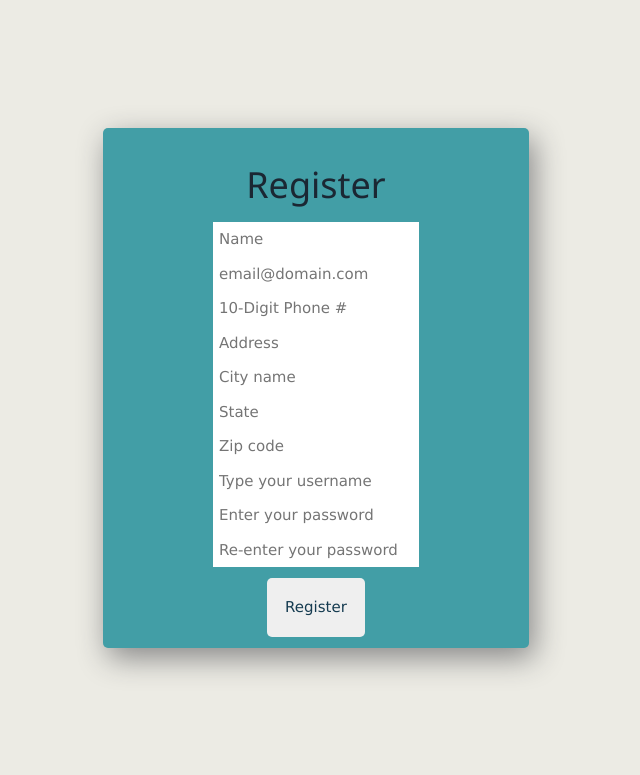
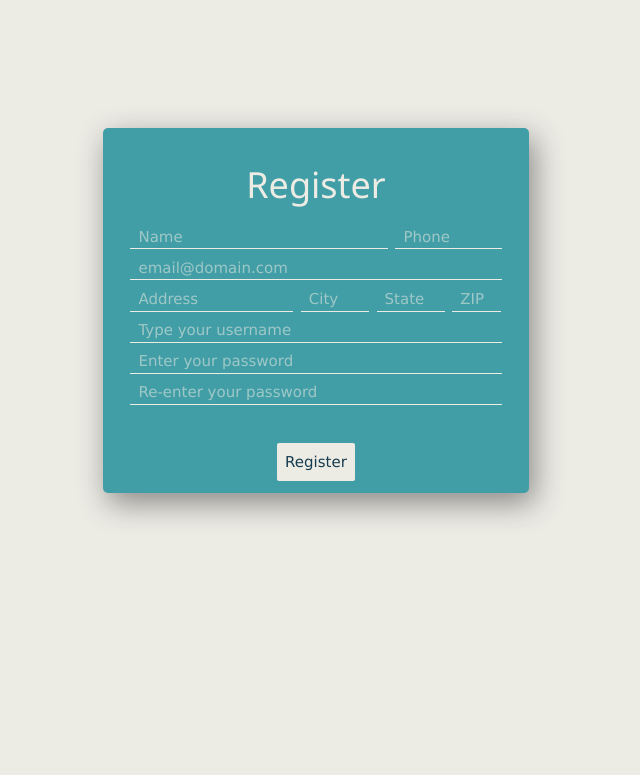
Before and after one commit to wreardan/healthie, a Flask app: page /register in a window 1280 px wide. Shown: the top 775 px of the page, without its empty margins (324-964 px from the left). Run offline with Flask 2, Linux system fonts and the light colour scheme.

Commit message:
Nearly completed register form for front-end

```diff
--- a/static/styles.css
+++ b/static/styles.css
@@ -125,6 +125,7 @@ h1 {
   --brown: #CC998D;
   --cyan: #16F4D0;
   --green-blue: #429EA6;
+  --gray: #8f9fba;
   background-color: var(--sand);
 }
 
@@ -132,7 +133,11 @@ h1 {
 input {
   padding: 6px;
   display: inline-block;
-  border:none;
+  border-top:none;
+  border-right:none;
+  border-left:none;
+  border-bottom:1px solid var(--sand);
+  background-color:transparent;
 }
 
 .FieldLabel {
@@ -151,7 +156,12 @@ Register file CSS
   border-radius: 5px;
   text-align: center;
   margin: 10% auto;
-  box-shadow: 5px 10px 30px #888888 ;
+  box-shadow: 5px 10px 30px #888888;
+  color: var(--sand);
+}
+
+input::placeholder {
+  color: var(--sand);
 }
 
 .LoginForm {
@@ -162,44 +172,63 @@ Register file CSS
   margin-bottom: 10px;
 }
 
-/* input[name=name] {
-  width: 50%;
+input[name=name] {
+  width: 68%;
+  margin: 1%;
+}
+
+input[name=phone] {
+  width: 28%;
+  margin: 1%;
 }
 
 input[name=email] {
-  width: 25%;
+  width: 98%;
+  margin: 1%;
 }
 
-input[name=phone] {
-  width: 20%;
+input[name=address]{
+  width:43%;
+  margin: 1%;
 }
 
-input[name=address] {
-  width: 50%;
+input[name=city]{
+  width:18%;
+  margin: 1%;
 }
 
-input[name=city] {
-  width: 25%;
+input[name=state]{
+  width:18%;
+  margin: 1%;
 }
 
-input[name=zipcode] {
-  width: 10%;
+input[name=zipcode]{
+  width:13%;
+  margin: 1%;
 }
 
-input[name=state] {
-  width: 10%;
-} */
+input[name=username] {
+  width: 98%;
+  margin: 1%;
+}
 
+input[name=password] {
+  width: 98%;
+  margin: 1%;
+}
 
+input[name=password2] {
+  width: 98%;
+  margin: 1%;
+}
 
 
 input[name=register] {
-  background-color: none;
+  background-color: var(--sand);
   color:var(--navy-blue);
   border:var(--navy-blue);
-  border-radius: 5px;
   margin: 3%;
-  padding: 5%;
+  padding: 2%;
   font: inherit;
   cursor: pointer;
   outline: inherit;
--- a/templates/register.html
+++ b/templates/register.html
@@ -3,36 +3,38 @@
 <div class="w3-container w3-third"></div>
 	<div id="AuthBox" class="w3-container w3-third">
 		<h1>Register</h1>
-		<form class="LoginForm w3-container w3-row" method="post">
+		<form class="LoginForm" method="post">
+			<div class="w3-row-padding">
+				<!-- <div class="FieldLabel">Name</div> -->
+					<input class="w3-col" type="text" name="name" placeholder="Name" />
+				<!-- <div class="FieldLabel">Phone</div> -->
+					<input class="w3-col" type="tel" placeholder="Phone" name="phone" />
+			</div>
+			<div class="w3-row-padding">
+			<!-- <div class="FieldLabel">Email</div> -->
+				<input class="w3-col" type="email" placeholder="email@domain.com" name="email" />
+			</div>
 			<!-- <div class="subsection1"> -->
-				<!-- <div class="FieldLabel">Name</div> -->
-				<input class="w3-" type="text" name="name" placeholder="Name" />
-				<!-- <div class="FieldLabel">Email</div> -->
-				<input type="email" placeholder="email@domain.com" name="email" />
-				<!-- <div class="FieldLabel">Phone</div> -->
-				<input type="tel" placeholder="10-Digit Phone #" name="phone" />
-			<!-- </div> -->
-			<!-- <div class="subsection1"> -->
+			<div class="w3-row-padding">
 				<!-- <div class="FieldLabel">Address</div> -->
-				<input type="text" placeholder="Address" name="address" />
+				<input class="w3-col" type="text" placeholder="Address" name="address" />
 				<!-- <div class="FieldLabel">City</div> -->
-				<input type="text" placeholder="City name" name="city" />
+				<input class="w3-col" type="text" placeholder="City" name="city" />
 				<!-- <div class="FieldLabel">State</div> -->
-				<input type="text" placeholder="State" name="state" />
+				<input class="w3-col" type="text" placeholder="State" name="state" />
 				<!-- <div class="FieldLabel">Zipcode</div> -->
-				<input type="text" placeholder="Zip code" name="zipcode" />
-			<!-- </div> -->
-			<!-- <div class="subsection1"> -->
+				<input class="w3-col" type="text" placeholder="ZIP" name="zipcode" />
+			</div>
+			<div class="w3-row-padding">
 				<!-- <div class="FieldLabel">Username</div> -->
-				<input type="text" placeholder="Type your username" name="username" />
+				<input class="w3-col" type="text" placeholder="Type your username" name="username" />
 				<!-- <div class="FieldLabel">Password</div> -->
-				<input type="password" placeholder="Enter your password" name="password" />
+				<input class="w3-col" type="password" placeholder="Enter your password" name="password" />
 				<!-- <div class="FieldLabel">Verify Password</div> -->
-				<input type="password" placeholder="Re-enter your password" name="password2" />
-			<!-- </div> -->
+				<input class="w3-col" type="password" placeholder="Re-enter your password" name="password2" />
+			</div>
 			<br/>
-
-			<input type="submit" name="register" value="Register"/>
+			<input class="w3-round-small" type="submit" name="register" value="Register"/>
 		</form>
 	</div>
 <div class="w3-container w3-third"></div>
```
Also changed, not shown: templates/layout.html (line endings or trailing spaces).
